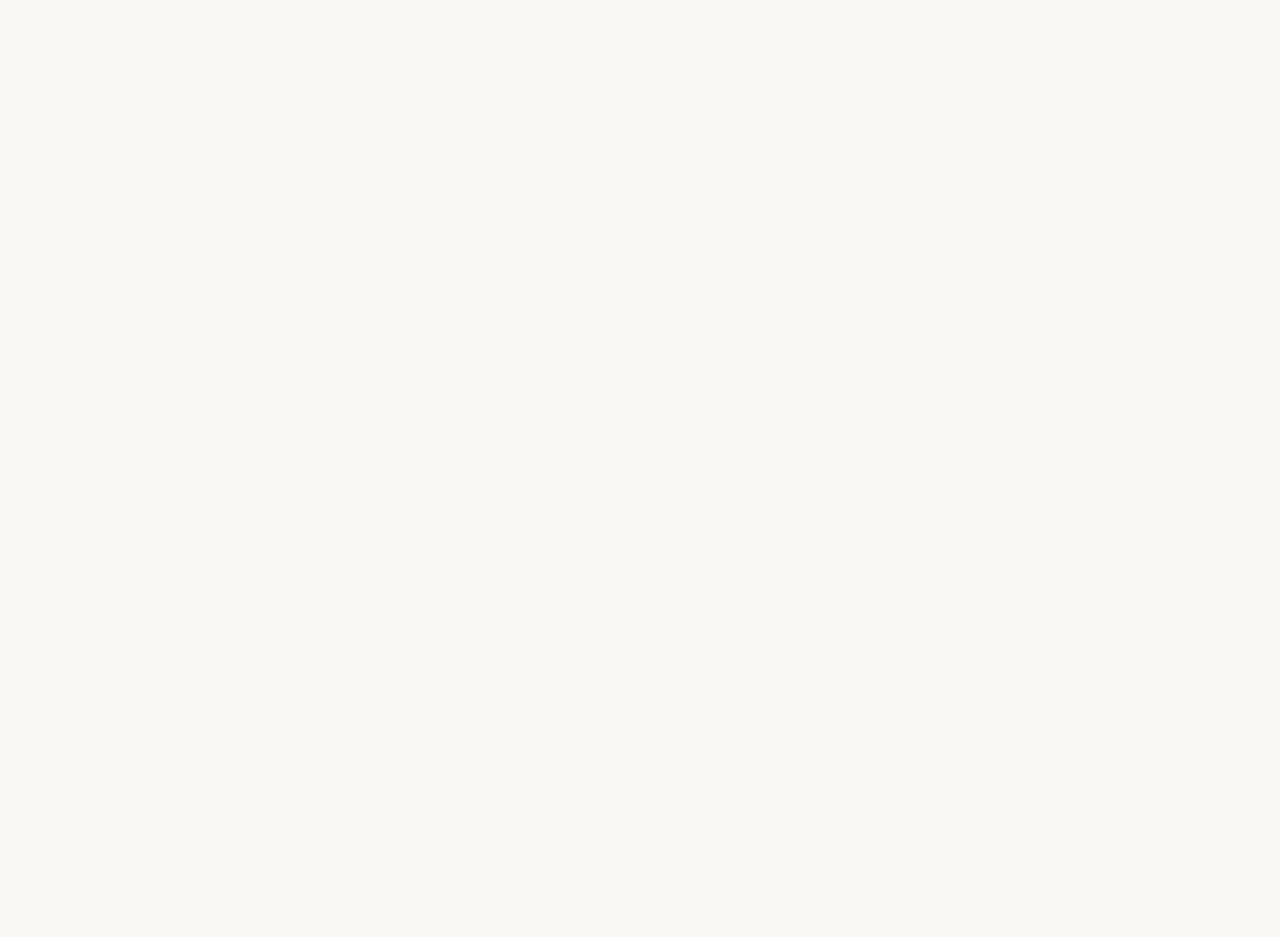
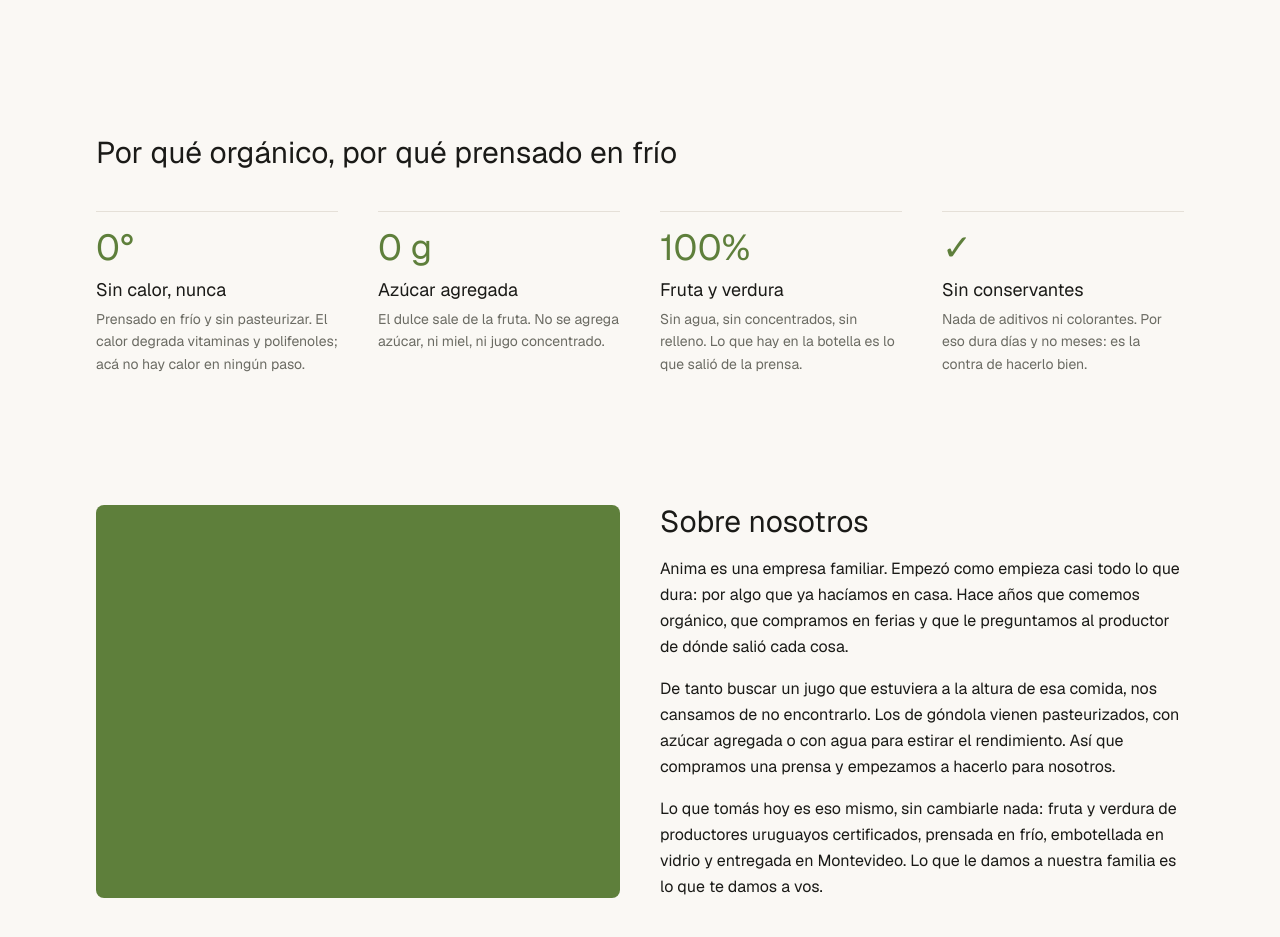
Before and after one commit to Felipebaz/mbs-proyecto-final, a Next.js app: page / in a window 1280 px wide. Shown: the part 980-1917 px from the top of the page. Before the commit the page ends 1051 px from the top, so only its background shows below. Built offline with nearby package versions, Linux system fonts and the light colour scheme.

Commit message:
feat: add Beneficios and SobreNosotros components to Home page

```diff
--- a/app/page.tsx
+++ b/app/page.tsx
@@ -1,6 +1,8 @@
+import { Beneficios } from "@/components/home/Beneficios";
 import { Hero } from "@/components/home/Hero";
 import { Pilares } from "@/components/home/Pilares";
 import { ProductosSection } from "@/components/home/ProductosSection";
+import { SobreNosotros } from "@/components/home/SobreNosotros";
 
 export default function Home() {
   return (
@@ -8,8 +10,8 @@ export default function Home() {
       <Hero />
       <Pilares />
       <ProductosSection />
-      {/* <Beneficios /> */}
-      {/* <SobreNosotros /> */}
+      <Beneficios />
+      <SobreNosotros />
     </main>
   );
 }
--- /dev/null
+++ b/components/home/Beneficios.tsx
@@ -0,0 +1,68 @@
+/**
+ * Grilla de 4 claims.
+ *
+ * Cada uno tiene que ser verificable contra docs/beneficios-evidencia.md.
+ * NO va "enzimas vivas" (§7: mito — el ácido del estómago las desnaturaliza)
+ * ni "detox" (§0: rechazado por EFSA, prohibido por el RBN).
+ */
+
+interface Beneficio {
+  /** El número es el gancho: se lee antes que el texto. */
+  dato: string;
+  titulo: string;
+  texto: string;
+}
+
+const BENEFICIOS: readonly Beneficio[] = [
+  {
+    dato: "0°",
+    titulo: "Sin calor, nunca",
+    texto:
+      "Prensado en frío y sin pasteurizar. El calor degrada vitaminas y polifenoles; acá no hay calor en ningún paso.",
+  },
+  {
+    dato: "0 g",
+    titulo: "Azúcar agregada",
+    texto:
+      "El dulce sale de la fruta. No se agrega azúcar, ni miel, ni jugo concentrado.",
+  },
+  {
+    dato: "100%",
+    titulo: "Fruta y verdura",
+    texto:
+      "Sin agua, sin concentrados, sin relleno. Lo que hay en la botella es lo que salió de la prensa.",
+  },
+  {
+    dato: "✓",
+    titulo: "Sin conservantes",
+    texto:
+      "Nada de aditivos ni colorantes. Por eso dura días y no meses: es la contra de hacerlo bien.",
+  },
+];
+
+export function Beneficios() {
+  return (
+    <section
+      aria-labelledby="beneficios-titulo"
+      className="mx-auto w-full max-w-6xl px-5 py-16 sm:px-8"
+    >
+      <h2 id="beneficios-titulo" className="font-display text-2xl sm:text-3xl">
+        Por qué orgánico, por qué prensado en frío
+      </h2>
+
+      {/* <dl> y no <ul>: cada ítem es un par dato → definición. El lector de
+          pantalla lee "0 g, azúcar agregada" como una unidad. */}
+      <dl className="mt-10 grid gap-10 sm:grid-cols-2 lg:grid-cols-4">
+        {BENEFICIOS.map(({ dato, titulo, texto }) => (
+          <div key={titulo} className="border-t border-border pt-4">
+            <dt className="font-display text-4xl text-jugo-verde">{dato}</dt>
+            <dd>
+              <p className="mt-2 font-display text-lg">{titulo}</p>
+              <p className="mt-1 text-sm leading-relaxed text-muted">{texto}</p>
+            </dd>
+          </div>
+        ))}
+      </dl>
+    </section>
+  );
+}
--- /dev/null
+++ b/components/home/SobreNosotros.tsx
@@ -0,0 +1,51 @@
+/**
+ * Sección de origen de la marca. Copy propuesto: revisar y corregir con la
+ * historia real — nombres, años, de dónde salen los ingredientes.
+ */
+export function SobreNosotros() {
+  return (
+    <section
+      aria-labelledby="sobre-nosotros-titulo"
+      className="mx-auto w-full max-w-6xl px-5 py-16 sm:px-8"
+    >
+      <div className="grid items-center gap-10 sm:grid-cols-2">
+        {/* TODO fotos: acá va la chacra o el prensado. Mientras tanto, un
+            panel del verde de la marca para que la sección no quede coja. */}
+        <div
+          className="aspect-[4/3] rounded-lg bg-jugo-verde"
+          role="presentation"
+        />
+
+        <div>
+          <h2
+            id="sobre-nosotros-titulo"
+            className="font-display text-2xl sm:text-3xl"
+          >
+            Sobre nosotros
+          </h2>
+
+          <p className="mt-4 leading-relaxed">
+            Anima es una empresa familiar. Empezó como empieza casi todo lo que
+            dura: por algo que ya hacíamos en casa. Hace años que comemos
+            orgánico, que compramos en ferias y que le preguntamos al productor
+            de dónde salió cada cosa.
+          </p>
+
+          <p className="mt-4 leading-relaxed">
+            De tanto buscar un jugo que estuviera a la altura de esa comida, nos
+            cansamos de no encontrarlo. Los de góndola vienen pasteurizados, con
+            azúcar agregada o con agua para estirar el rendimiento. Así que
+            compramos una prensa y empezamos a hacerlo para nosotros.
+          </p>
+
+          <p className="mt-4 leading-relaxed">
+            Lo que tomás hoy es eso mismo, sin cambiarle nada: fruta y verdura de
+            productores uruguayos certificados, prensada en frío, embotellada en
+            vidrio y entregada en Montevideo. Lo que le damos a nuestra familia
+            es lo que te damos a vos.
+          </p>
+        </div>
+      </div>
+    </section>
+  );
+}
```
